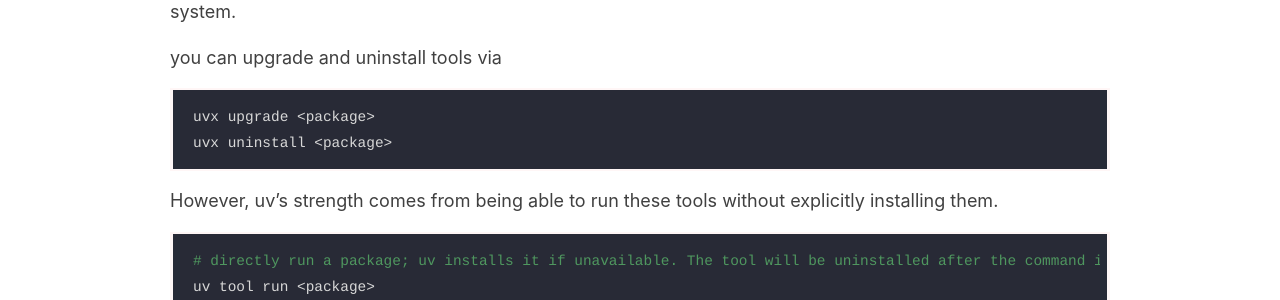
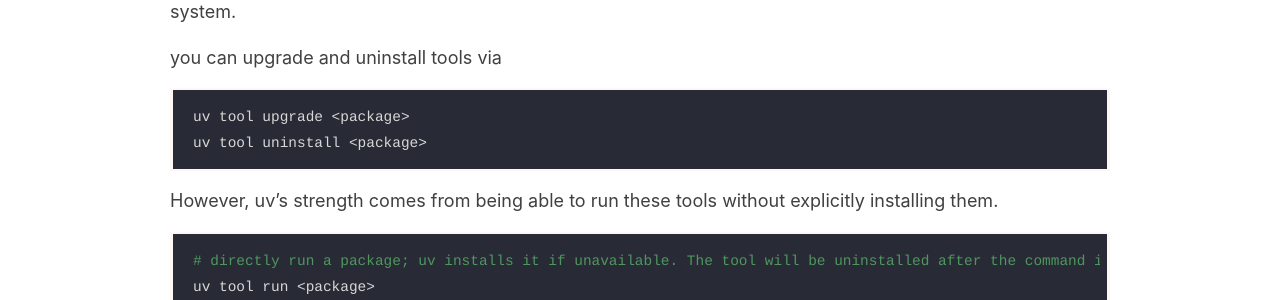
Before and after one commit to kfchou/kfchou.github.io, a Jekyll site: the page built from _posts/2025-1-16-ode-to-uv.md, in a window 1280 px wide and 900 px high, scrolled down 3620 px. Shown: the part 151-451 px from the top of the window. Built offline with Jekyll 4.4.1, drawn with Linux system fonts in a browser that asks for light colours; comment, search, counter and statistics services are not loaded.

Commit message:
fix tool syntax

````diff
--- a/_posts/2025-1-16-ode-to-uv.md
+++ b/_posts/2025-1-16-ode-to-uv.md
@@ -108,8 +108,8 @@
 
 you can upgrade and uninstall tools via
 ```sh
-uvx upgrade <package>
-uvx uninstall <package>
+uv tool upgrade <package>
+uv tool uninstall <package>
 ```
 
 However, uv's strength comes from being able to run these tools without explicitly installing them.
````
